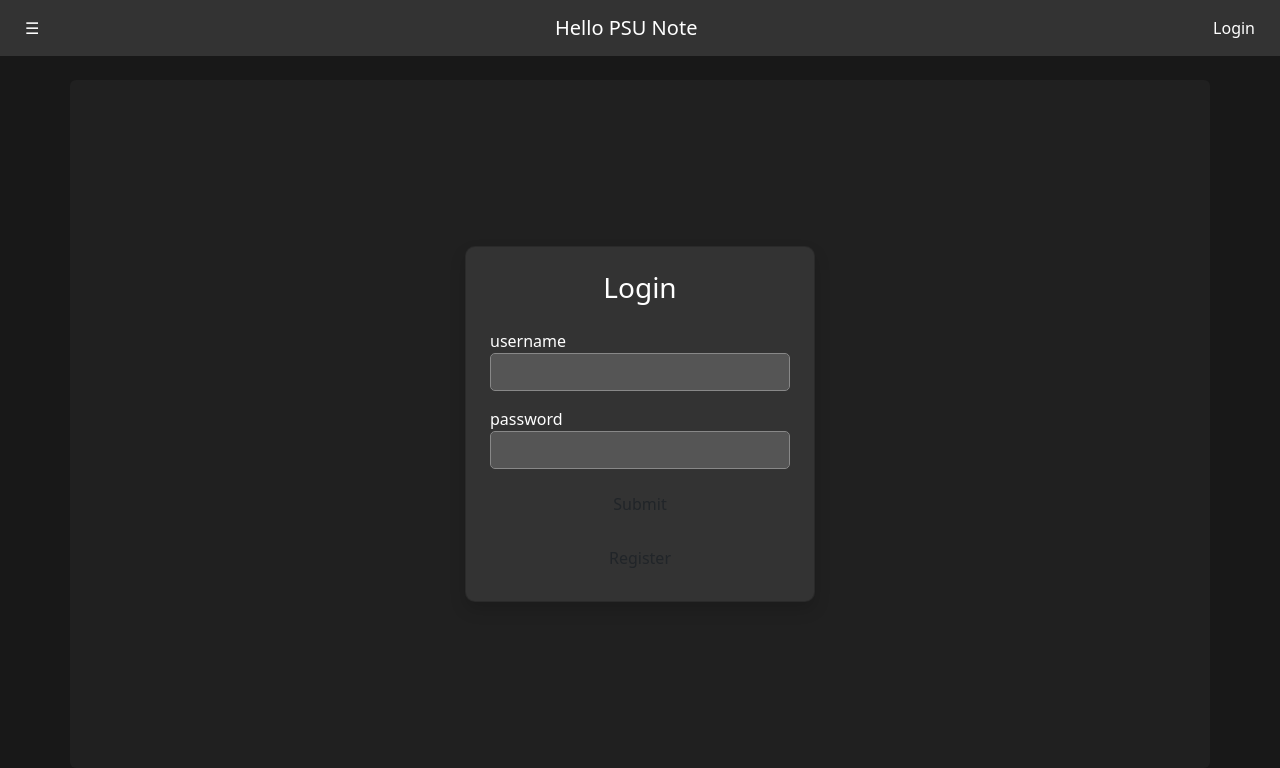
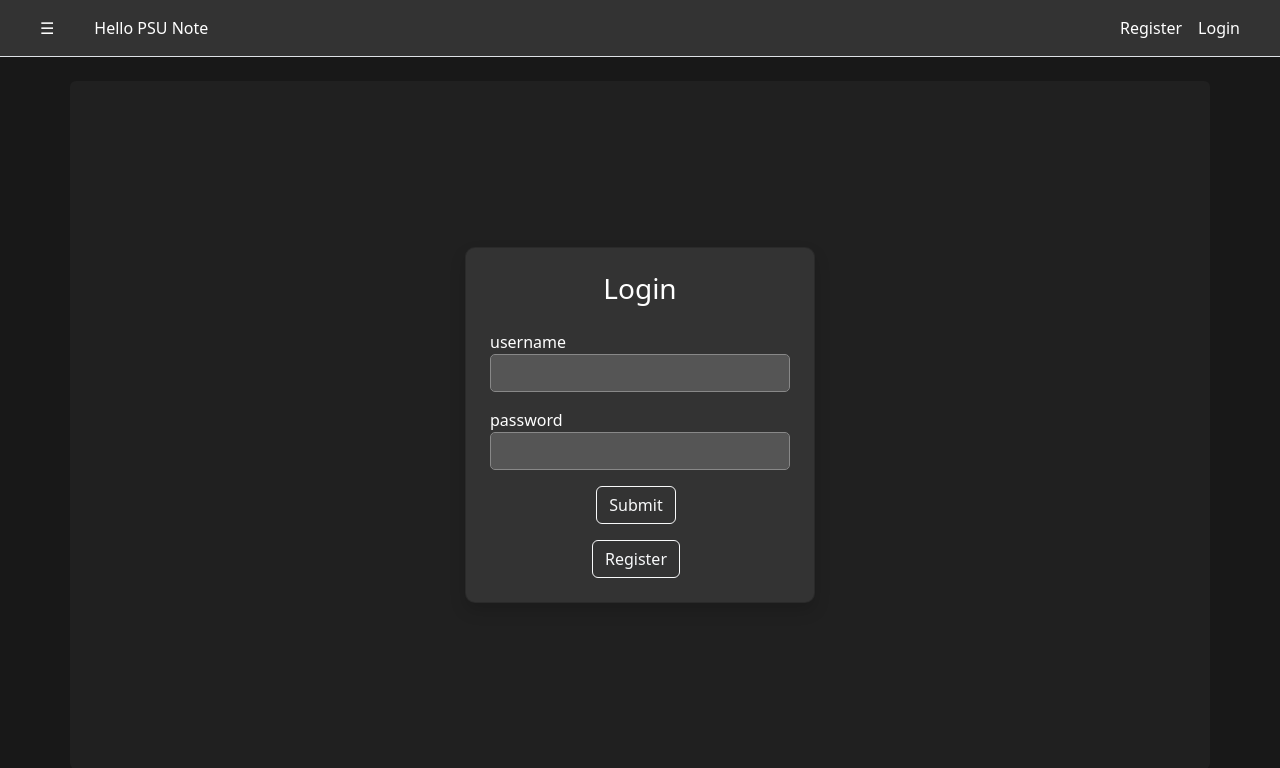
Before and after one commit to KIM2548TH/web_asightment, a Flask app: page /login in a window 1280 px wide. Shown: the top 768 px of the page. Run offline with Flask 3, Linux system fonts and the light colour scheme; some libraries are stand-ins or nearby versions.

Commit message:
re-desight

```diff
--- a/web/static/theme.css
+++ b/web/static/theme.css
@@ -105,3 +105,31 @@ a {
 a:hover {
     text-decoration: underline;
 }
+
+/* Header styles */
+header {
+    background-color: #333333; /* Same as navbar */
+    color: white;
+    padding: 10px 20px;
+    display: flex;
+    align-items: center;
+    justify-content: space-between;
+}
+
+header a {
+    color: white;
+    text-decoration: none;
+    padding: 8px 12px;
+    border-radius: 5px;
+}
+
+header a:hover {
+    color: #ff0000; /* YouTube red hover effect */
+}
+
+/* Adjust spacing in header */
+.header-left, .header-right {
+    display: flex;
+    align-items: center;
+    gap: 10px;
+}
--- a/web/templates/base.html
+++ b/web/templates/base.html
@@ -14,22 +14,27 @@
     </script>
 </head>
 <body>
-    <title>
-        {% block title %} Hello PSU Note{% endblock %}
-    </title>
-    <nav class="navbar navbar-dark">
-        <div class="container-fluid">
-            <a class="btn" type="button" data-bs-toggle="offcanvas" data-bs-target="#sidebar" aria-controls="sidebar">
-                ☰
-            </a>
-            <a class="navbar-brand mx-auto" href="{{ url_for('index') }}">
-                {{ self.title() }}
-            </a>
-            <a class="btn" href="{{ url_for('login') }}">
-                Login
-            </a>
+    <header class="py-3 mb-3 border-bottom">
+        <div class="container-fluid d-grid gap-3 align-items-center" style="grid-template-columns: 1fr 0fr;">
+            <div class="d-flex align-items-center">
+                <a class="nav-link px-2 text-white" type="button" data-bs-toggle="offcanvas" data-bs-target="#sidebar" aria-controls="sidebar">
+                    ☰
+                </a>
+                <a> </a>
+                <a class="nav-link px-2 text-white" href="{{ url_for('index') }}" >
+                     Hello PSU Note
+                </a>
+            </div>
+            <div class="d-flex align-items-center">
+                <a class="nav-link px-2 text-white" href="{{ url_for('register') }}">
+                    Register
+                </a>
+                <a class="nav-link px-2 text-white" href="{{ url_for('login') }}">
+                    Login
+                </a>
+            </div>
         </div>
-    </nav>
+    </header>
 
     <!-- Sidebar -->
     <div class="offcanvas offcanvas-start text-white" tabindex="-1" id="sidebar" aria-labelledby="sidebarLabel">
--- a/web/templates/login.html
+++ b/web/templates/login.html
@@ -31,13 +31,13 @@
             {% endif %}
 
             <div class="mt-3 text-center">
-                <button type="submit" class="btn">
+                <button type="submit" class="btn btn-outline-light me-2">
                     Submit
                 </button>
             </div>
 
             <div class="mt-3 text-center">
-                    <a class="btn"  href="{{ url_for('register') }}">
+                    <a class="btn btn-outline-light me-2"  href="{{ url_for('register') }}">
                         Register
                     </a>
             </div>
--- a/web/templates/register.html
+++ b/web/templates/register.html
@@ -24,8 +24,8 @@
             </div>
 
             <div class="mt-3 text-center">
-                <button type="submit" class="btn btn-primary">
-                    Supmit
+                <button type="submit" class="btn btn-outline-light me-2">
+                    Submit
                 </button>
             </div>
         </form>
```
